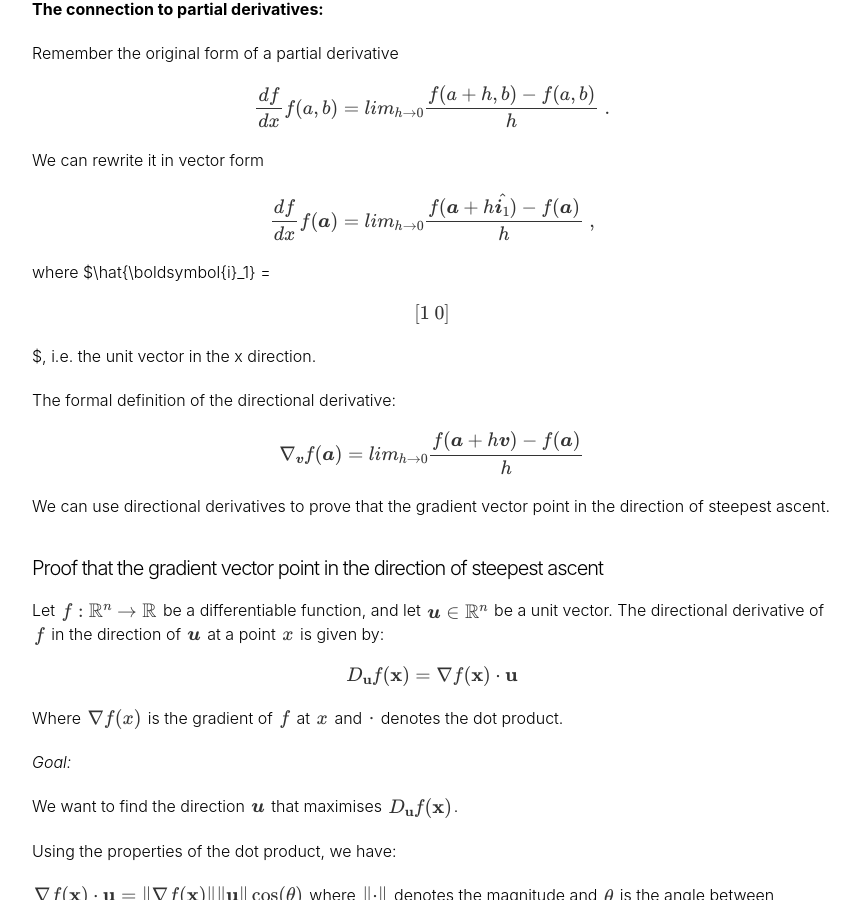
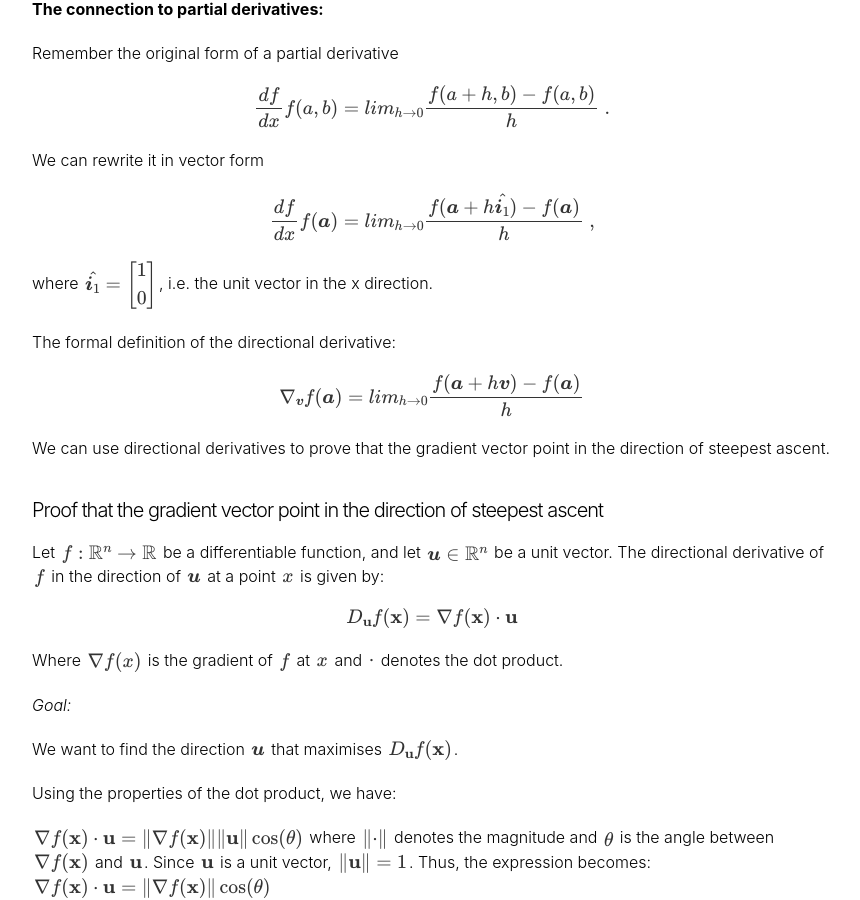
Before and after one commit to kristianernst/kristianernst.github.io, a Jekyll site: the page built from _posts/2023-08-20-multivariate_calculus.markdown, in a window 1280 px wide and 900 px high, scrolled down 4021 px. Shown: the whole window, without its empty margins (208-1068 px from the left). Built offline with Jekyll 4.4.1, drawn with Linux system fonts in a browser that asks for light colours; formulas are drawn with MathJax 3.

Commit message:
new changes

```diff
--- a/_posts/2023-08-20-multivariate_calculus.markdown
+++ b/_posts/2023-08-20-multivariate_calculus.markdown
@@ -147,7 +147,7 @@ $$
 \frac{df}{dx}f(\boldsymbol{a}) = lim_{h\rightarrow 0} \frac{f(\boldsymbol{a}+h\hat{\boldsymbol{i}_1})- f(\boldsymbol{a})}{h} \ ,
 $$
 
-where $\hat{\boldsymbol{i}_1} = \begin{bmatrix} 1 \\ 0 \end{bmatrix}$, i.e. the unit vector in the x direction.
+where $$\hat{\boldsymbol{i}_1} = \begin{bmatrix} 1 \\ 0 \end{bmatrix}$$, i.e. the unit vector in the x direction.
 
 The formal definition of the directional derivative:
 
```
